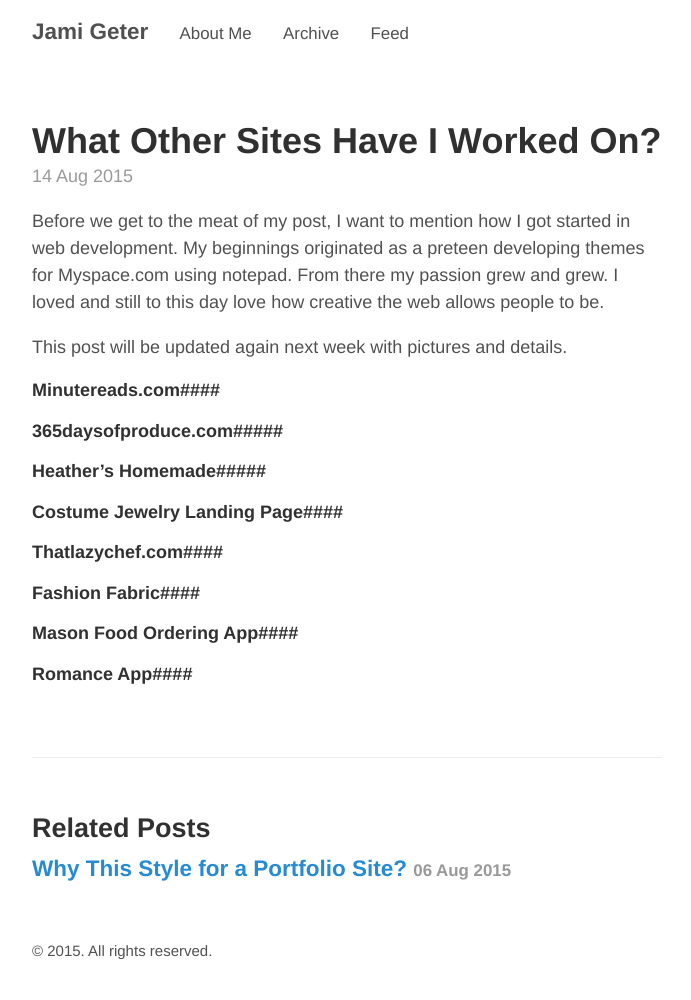
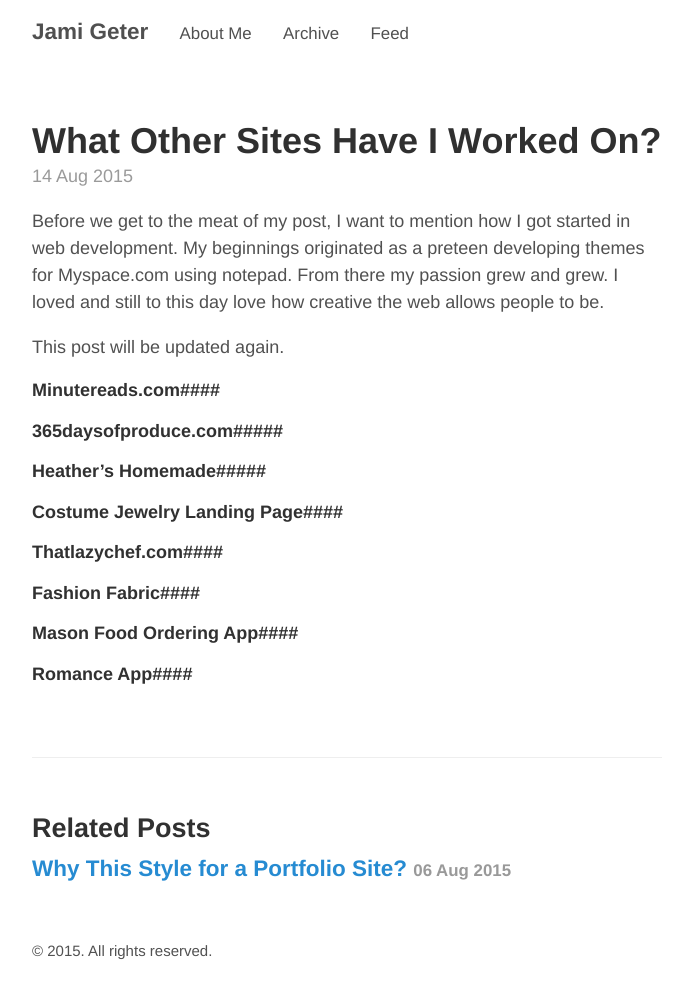
Before and after one commit to TheJcode/TheJcode.github.io, a Jekyll site: the page built from _posts/2015-08-14-what-other-sites-have-i-worked-on.md, in a window 1280 px wide. Shown: the whole page, without its empty margins (293-984 px from the left). Built offline with Jekyll 4.4.1, drawn with Linux system fonts in a browser that asks for light colours.

Commit message:
Update 2015-08-14-what-other-sites-have-i-worked-on.md

```diff
--- a/_posts/2015-08-14-what-other-sites-have-i-worked-on.md
+++ b/_posts/2015-08-14-what-other-sites-have-i-worked-on.md
@@ -6,7 +6,7 @@
 
 Before we get to the meat of my post, I want to mention how I got started in web development. My beginnings originated as a preteen developing themes for Myspace.com using notepad. From there my passion grew and grew. I loved and still to this day love how creative the web allows people to be.
 
-This post will be updated again next week with pictures and details.
+This post will be updated again.
 
 ####Minutereads.com####
 
```
